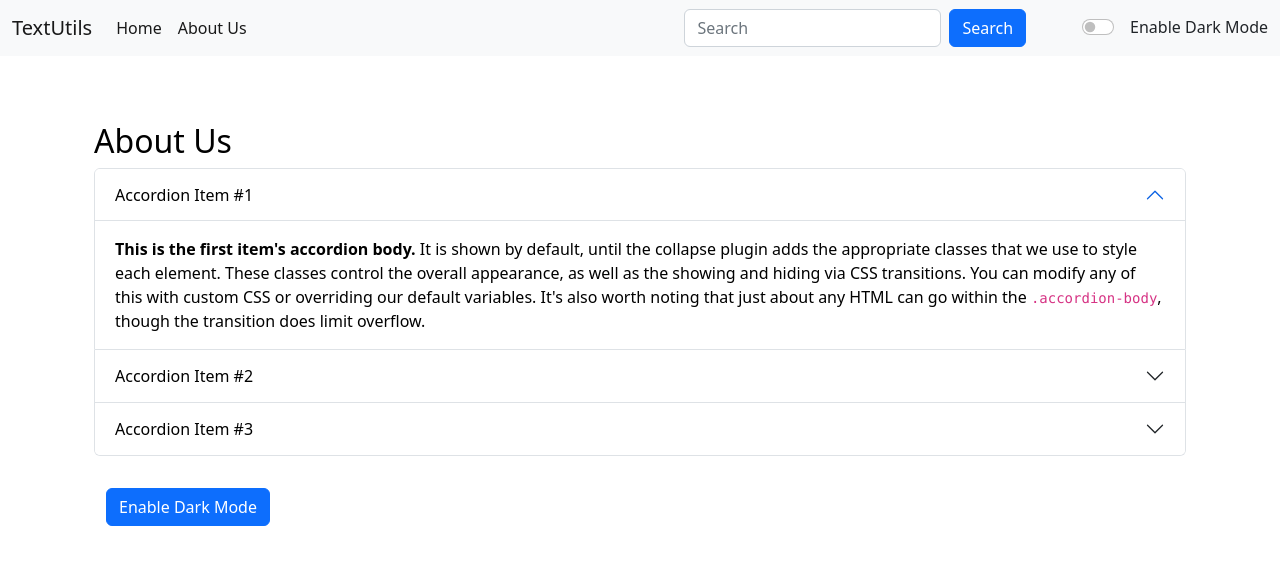
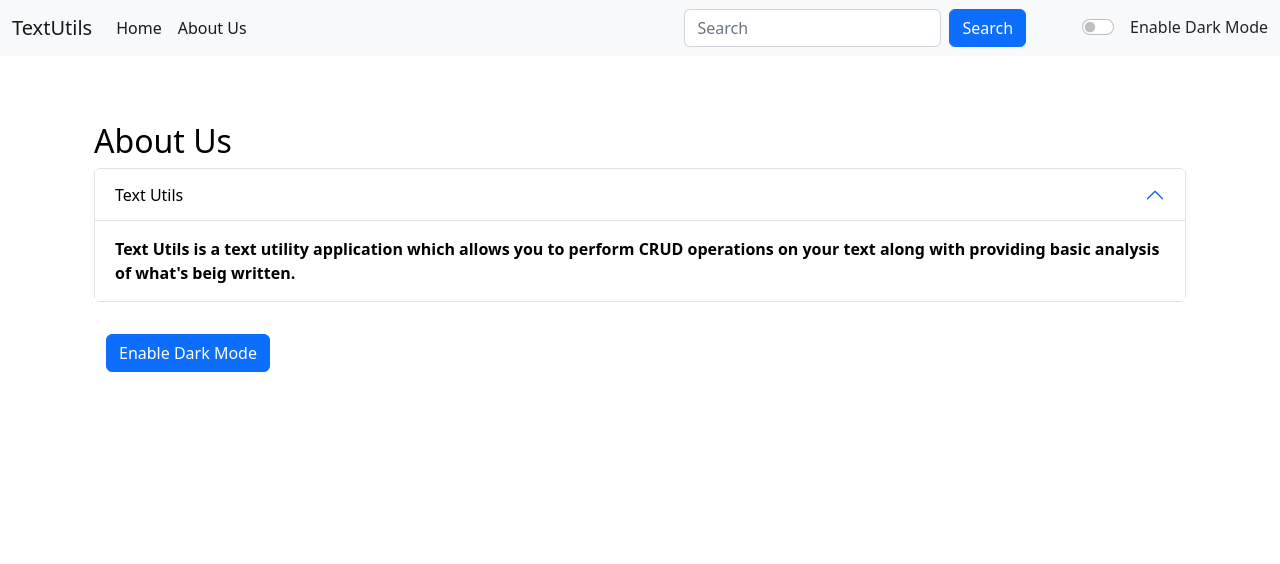
Before and after one commit to AduetDabral1/ReactJS, a React (Create React App) app in the folder myApp/: page /about in a window 1280 px wide. Shown: the top 564 px of the page. Built offline with nearby package versions, Linux system fonts and the light colour scheme.

Commit message:
Add files via upload

```diff
--- a/myApp/src/components/About.js
+++ b/myApp/src/components/About.js
@@ -1,28 +1,28 @@
-import React,{useState} from 'react'
+import React, { useState } from 'react'
 
 export default function About() {
   const [myStyle, setMyStyle] = useState({
-    color : "black",
-    backgroundColor : "white"
+    color: "black",
+    backgroundColor: "white"
   })
 
   const [btnText, setBtnText] = useState("Enable Dark Mode");
 
   const toggleStyle = () => {
-    if(myStyle.color === 'black'){
+    if (myStyle.color === 'black') {
       setMyStyle({
-        color : "white",
-        backgroundColor : "black",
-        border : "1px solid cyan",
-        width : "100%"
+        color: "white",
+        backgroundColor: "black",
+        border: "1px solid cyan",
+        width: "100%"
       })
       setBtnText("Enable Light Mode");
     }
 
-    else{
+    else {
       setMyStyle({
-        color : "black",
-        backgroundColor : "white"
+        color: "black",
+        backgroundColor: "white"
       })
       setBtnText("Enable Dark Mode");
     }
@@ -35,44 +35,21 @@ export default function About() {
       <div className="accordion" id="accordionPanelsStayOpenExample">
         <div className="accordion-item">
           <h2 className="accordion-header" id="panelsStayOpen-headingOne">
-      <button className="accordion-button" type="button"  style={myStyle} data-bs-toggle="collapse" data-bs-target="#panelsStayOpen-collapseOne" aria-expanded="true" aria-controls="panelsStayOpen-collapseOne">
-        Accordion Item #1
+            <button className="accordion-button" type="button" style={myStyle} data-bs-toggle="collapse" data-bs-target="#panelsStayOpen-collapseOne" aria-expanded="true" aria-controls="panelsStayOpen-collapseOne">
+            Text Utils
             </button>
           </h2>
           <div id="panelsStayOpen-collapseOne" className="accordion-collapse collapse show" aria-labelledby="panelsStayOpen-headingOne">
             <div className="accordion-body" style={myStyle}>
-        <strong>This is the first item's accordion body.</strong> It is shown by default, until the collapse plugin adds the appropriate classes that we use to style each element. These classes control the overall appearance, as well as the showing and hiding via CSS transitions. You can modify any of this with custom CSS or overriding our default variables. It's also worth noting that just about any HTML can go within the <code>.accordion-body</code>, though the transition does limit overflow.
+              <strong>Text Utils is a text utility application which allows you to perform CRUD operations on your text along with providing basic analysis of what's beig written.</strong>
             </div>
           </div>
         </div>
-  <div className="accordion-item">
-    <h2 className="accordion-header" id="panelsStayOpen-headingTwo">
-      <button className="accordion-button collapsed" type="button" style={myStyle} data-bs-toggle="collapse" data-bs-target="#panelsStayOpen-collapseTwo" aria-expanded="false" aria-controls="panelsStayOpen-collapseTwo">
-        Accordion Item #2
-      </button>
-    </h2>
-    <div id="panelsStayOpen-collapseTwo" className="accordion-collapse collapse" aria-labelledby="panelsStayOpen-headingTwo">
-      <div className="accordion-body" style={myStyle}>
-        <strong>This is the second item's accordion body.</strong> It is hidden by default, until the collapse plugin adds the appropriate classes that we use to style each element. These classes control the overall appearance, as well as the showing and hiding via CSS transitions. You can modify any of this with custom CSS or overriding our default variables. It's also worth noting that just about any HTML can go within the <code>.accordion-body</code>, though the transition does limit overflow.
-      </div>
-    </div>
-  </div>
-  <div className="accordion-item">
-    <h2 className="accordion-header" id="panelsStayOpen-headingThree">
-      <button className="accordion-button collapsed" type="button" style={myStyle} data-bs-toggle="collapse" data-bs-target="#panelsStayOpen-collapseThree" aria-expanded="false" aria-controls="panelsStayOpen-collapseThree">
-        Accordion Item #3
-      </button>
-    </h2>
-    <div id="panelsStayOpen-collapseThree" className="accordion-collapse collapse" aria-labelledby="panelsStayOpen-headingThree">
-      <div className="accordion-body" style={myStyle}>
-        <strong>This is the third item's accordion body.</strong> It is hidden by default, until the collapse plugin adds the appropriate classes that we use to style each element. These classes control the overall appearance, as well as the showing and hiding via CSS transitions. You can modify any of this with custom CSS or overriding our default variables. It's also worth noting that just about any HTML can go within the <code>.accordion-body</code>, though the transition does limit overflow.
-      </div>
-    </div>
-  </div>
+
       </div>
     <div className="container my-3">
       <button onClick={toggleStyle} className='btn btn-primary my-3'>{btnText}</button>
     </div>
-</div>
+</div >
   )
 }
```
Lines whose indentation alone changed are shown as unchanged.
